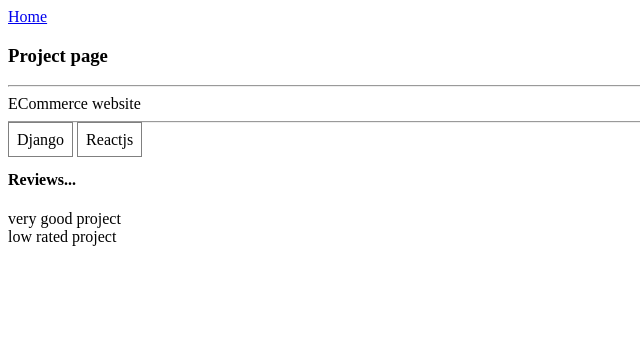
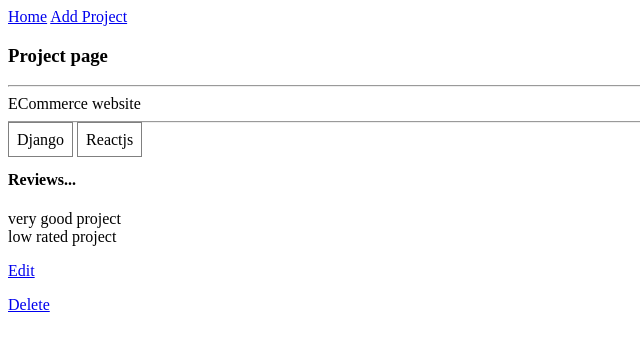
Before and after one commit to RariRaj/django_developers_hub, a Django app: page /project/41ff18e7-5d3d-460f-b635-5b3f8185f41b/ in a window 1280 px wide. Shown: the top 351 px of the page, without its empty margins (0-640 px from the left). Run offline with Django 3.2, Linux system fonts and the light colour scheme; data comes from the database, SQL or seed files in the repository; both versions use the stored data as it was after the commit.

Commit message:
CRUD operations done

```diff
--- a/projects/templates/projects/project.html
+++ b/projects/templates/projects/project.html
@@ -6,7 +6,7 @@
    {{project.title}}
    <hr>
     {% for tag in tags %}
-        <span style="border:1px solid gray;padding:0.5em ;">{{tag}}</span>
+        <span style="border:1px solid gray;padding:0.5em ;">{{tag.name}}</span>
     {% endfor %}
     <br>
     <h4 style="padding-right: 2px;">Reviews...</h4>
@@ -16,6 +16,6 @@
             <br>
 
     {% endfor %}
-
-
+    <p><a href="{% url 'update-project' project.id %}"> Edit</a></p>
+    <p><a href="{% url 'delete-project' project.id %}"> Delete</a></p>
 {% endblock content %}
--- a/projects/urls.py
+++ b/projects/urls.py
@@ -7,4 +7,7 @@ urlpatterns = [
 
     path('',views.home,name="home"),
     path('project/<str:pk>/',views.project,name="project"),
+    path('create-project/',views.createProject,name="create-project"),
+    path('update-project/<str:pk>',views.updateProject,name="update-project"),
+    path('delete-project/<str:pk>',views.deleteProject,name="delete-project"),
 ]
--- a/projects/views.py
+++ b/projects/views.py
@@ -1,32 +1,15 @@
-from django.shortcuts import render
+from django.shortcuts import redirect, render
 from django.http import HttpResponse
 from .models import *
+from .forms import ProjectForm
 # Create your views here.
 
-# projectsList =[
-#     {'id' : '1',
-#     'title' : 'Ecommerce website',
-#     'description' : 'fully functional shopping website',
-#     'topRated' : True
-#     },
-#     {'id' : '2',
-#     'title' : 'Todo List',
-#     'description' : 'A personal website to listout things',
-#     'topRated' : False
-
-#     },
-#     {'id' : '3',
-#     'title' : 'Social media',
-#     'description' : 'Social media website for developers',
-#     'topRated' : True
-
-#     }
-
-# ]
+#
 def home(request):
     projectsList = Project.objects.all()
 
     context = {'projectsList' : projectsList}
+
 
     return render(request, 'projects/projects.html',context)
 
@@ -37,3 +20,43 @@ def project(request,pk):
     context = {'project':project, 'tags': tags, 'reviews':reviews }
 
     return render(request, 'projects/project.html',context)
+
+def createProject(request):
+    form = ProjectForm()
+    if request.method == 'POST':
+        form = ProjectForm(request.POST)
+        if form.is_valid():
+            form.save()
+            return redirect('home')
+        else:
+            print("form is not valid")
+
+    context = {'form':form}
+    return render(request,'projects/project_form.html',context)
+
+def updateProject(request,pk):
+    project = Project.objects.get(id=pk)
+    form=ProjectForm(instance=project)
+    if request.method == 'POST':
+        form=ProjectForm(request.POST,instance=project)
+        if form.is_valid():
+            form.save()
+            return redirect('home')
+        else:
+            print("form is not valid")
+
+
+
+
+    context ={'form':form,'project':project}
+    return render(request,'projects/project_form.html',context)
+
+def deleteProject(request,pk):
+    project = Project.objects.get(id=pk)
+    if request.method == 'POST':
+        project.delete()
+        return redirect('home')
+
+
+    context ={'project':project}
+    return render(request,'projects/delete_project.html',context)
--- a/templates/navbar.html
+++ b/templates/navbar.html
@@ -1,4 +1,4 @@
 
 
 <a href="{% url 'home' %}">Home</a>
-<!-- <a href="/project/3">Project</a> -->
+<a href="{% url 'create-project' %}">Add Project</a>
```
Also changed, not shown: projects/forms.py (added, +9 -0 lines), projects/templates/projects/delete_project.html (added, +11 -0 lines), projects/templates/projects/project_form.html (added, +13 -0 lines), projects/templates/projects/projects.html (+5 -2 lines), db.sqlite3.
